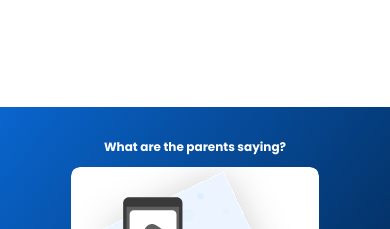
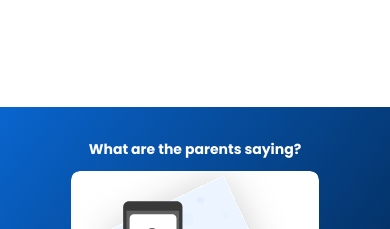
Before and after one commit to Adeleyeha-17/Leadwinn-Academy, a React (Vite) app: page / in a window 390 px wide. Shown: the part 1180-1409 px from the top of the page. Built offline with nearby package versions, Linux system fonts and the light colour scheme.

Commit message:
updated testimonial

```diff
--- a/src/components/Testimonial/Testimonial.tsx
+++ b/src/components/Testimonial/Testimonial.tsx
@@ -49,7 +49,7 @@ export const Testimonial = () => {
       <div className="bg-gradient-to-tl from-test-gra-2 to-test-gra md:h-[340px] lg:h-[440px] xl:h-4/5 font-poppins md:flex flex-col md:justify-center max-sm:px-10 max-sm:py-8 md:p-28 text-white overflow-hidden ">
 
          <div>
-            <h1 className="text-xs md:text-base lg:text-2xl font-bold mb-3 md:mb-6 max-md:text-center">What are the parents saying?</h1>
+            <h1 className="text-sm md:text-base lg:text-2xl font-bold mb-3 md:mb-6 max-md:text-center">What are the parents saying?</h1>
          </div>
 
          <div className="grid md:grid-cols-2 items-center mb-10">
```
